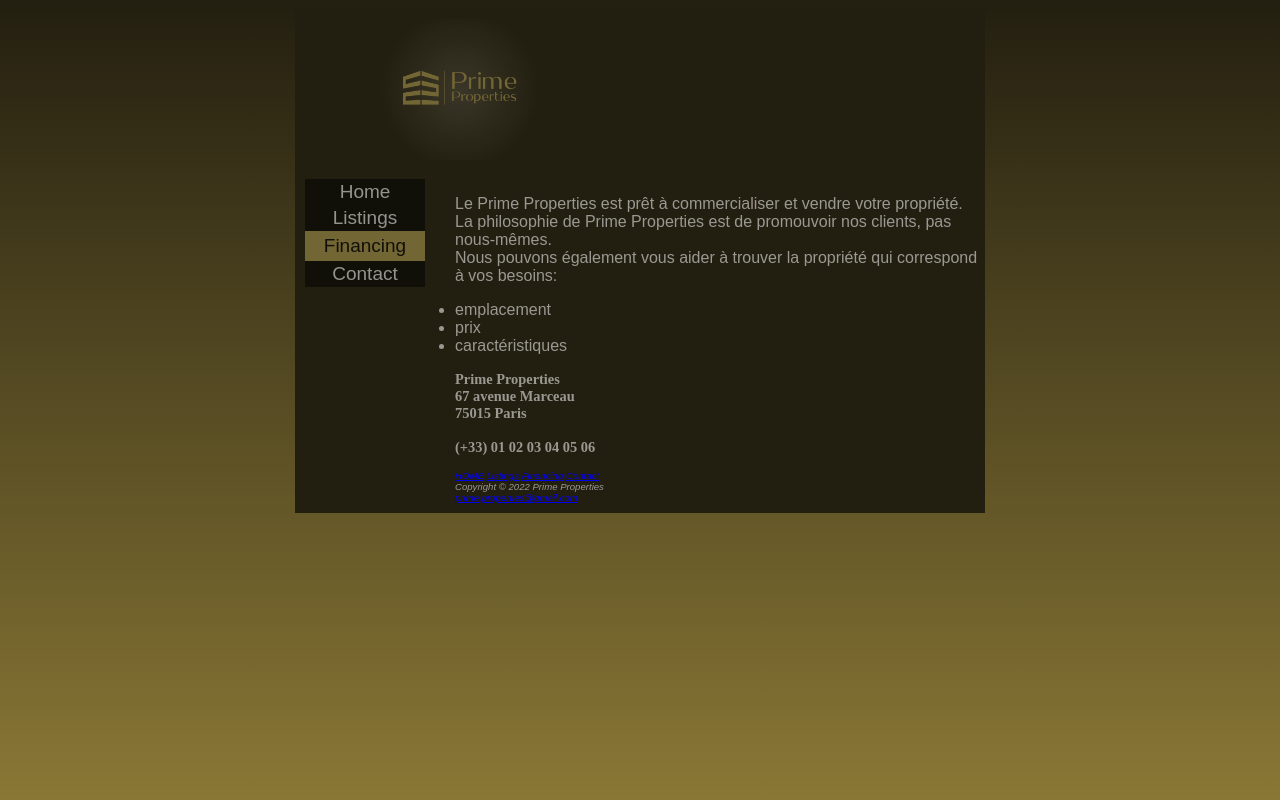
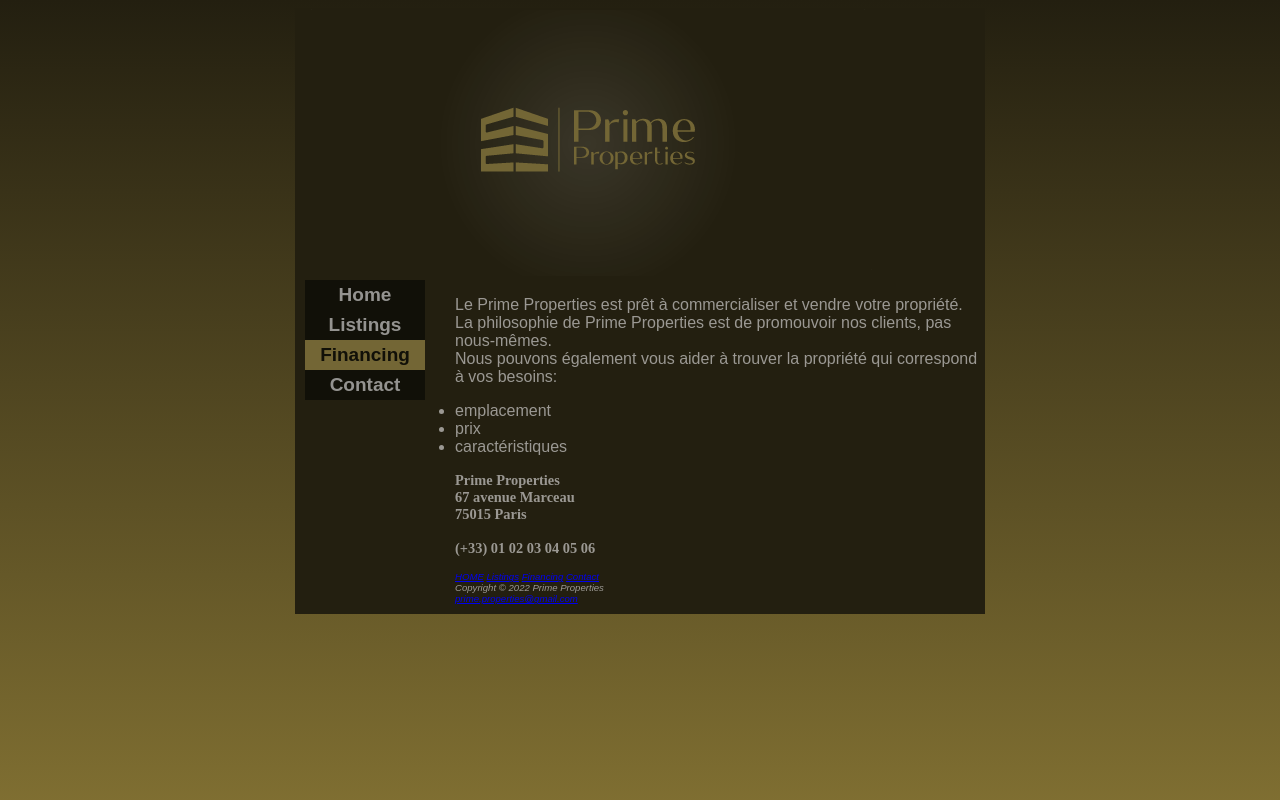
Before and after one commit to clement6494/TP2, a plain HTML site: page index.html in a window 1280 px wide. Shown: the top 800 px of the page. Drawn offline with Linux system fonts and the light colour scheme.

Commit message:
pimp my ride 2

```diff
--- a/prime.css
+++ b/prime.css
@@ -15,7 +15,7 @@ dd { font-style:italic;
     line-height:200%;
 
 }
-#logo {
+.logo {
     padding: 10px 50px 15px 5px;
     width: 300px;
 
@@ -29,7 +29,7 @@ dd { font-style:italic;
     padding-left: 10px;
     width: 680px;
     margin: auto;
-    minimum-width: 680px;
+
     color: rgba(217, 215, 215, 0.66);
     font-family: Arial, Helvetica, sans-serif;
     background-color: #231f10;
@@ -91,9 +91,9 @@ padding-bottom: 20px;
     background-color: rgb(17, 16, 8);
     font-size: 19px;
     border: 1px solid rgb(17, 16, 8);
-    padding: 3px
+    padding: 3px;
     cursor: pointer;
-    font: bold;
+    font-weight: bold;
     text-align: center;
     width: 120px;
 }
@@ -109,7 +109,7 @@ padding-bottom: 20px;
     border: 1px solid #736635;
     padding: 3px;
     cursor: pointer;
-    font: bold;
+    font-weight: bold;
     text-align: center;
     width: 120px;
 }
```
Also changed, not shown: annonces.html (+2 -2 lines).
